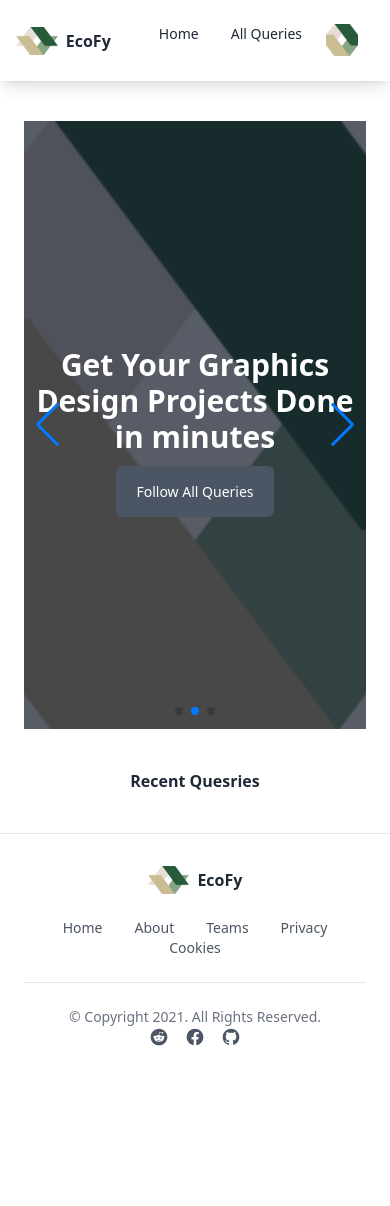
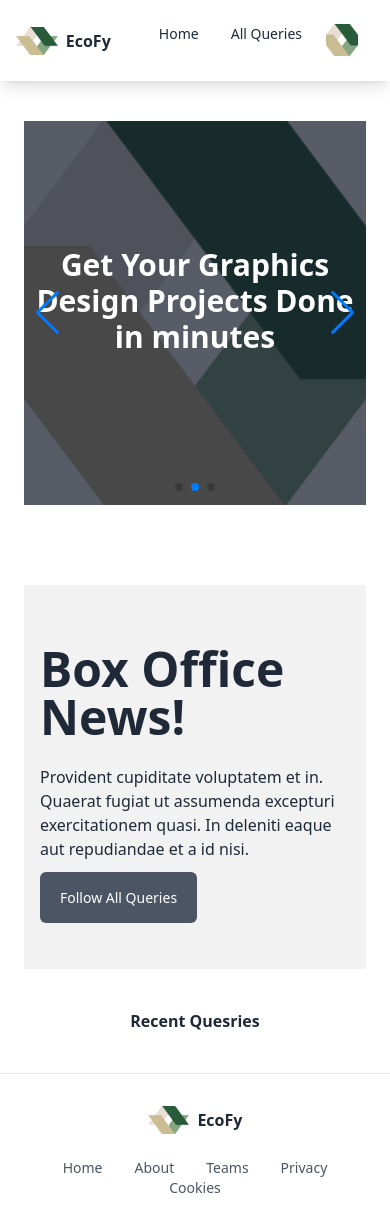
Before and after one commit to Zakaria-24/EcoFy-main, a React (Vite) app: page / in a window 390 px wide. Shown: the top 1206 px of the page. Before the commit the page ends 1079 px from the top, so only its background shows below. Built offline with nearby package versions, Linux system fonts and the light colour scheme; no server answers.

Commit message:
banner added

```diff
--- /dev/null
+++ b/src/components/AllQueriesCard.jsx
@@ -0,0 +1,35 @@
+import { Link } from "react-router-dom";
+
+const AllQueriesCard = () => {
+  return (
+    <div>
+      <div className="card w-96 bg-base-100 shadow-xl">
+        <figure>
+          <img
+            src="https://img.daisyui.com/images/stock/photo-1606107557195-0e29a4b5b4aa.jpg"
+            alt="Shoes"
+          />
+        </figure>
+        <div className="card-body">
+          <h2 className="card-title">
+            Shoes!
+            <div className="badge badge-secondary">NEW</div>
+          </h2>
+          <p>If a dog chews shoes whose shoes does he choose?</p>
+          <div className="card-actions justify-end">
+            <div className="badge badge-outline">Fashion</div>
+            <div className="badge badge-outline">Products</div>
+          </div>
+          <Link
+            to="/details"
+            className="w-full px-5 py-4 mt-4 text-sm font-medium text-white capitalize transition-colors duration-300 transform bg-gray-600 rounded-md lg:w-auto hover:bg-gray-500 focus:outline-none focus:bg-gray-500"
+          >
+            Details
+          </Link>
+        </div>
+      </div>
+    </div>
+  );
+};
+
+export default AllQueriesCard;
--- /dev/null
+++ b/src/components/Banner.jsx
@@ -0,0 +1,32 @@
+import { Link } from "react-router-dom";
+
+const Banner = () => {
+  return (
+    <div className="container px-6 py-10 mx-auto">
+      <div
+        className="hero h-96"
+        style={{
+          backgroundImage:
+            "url(https://daisyui.com/images/stock/photo-1507358522600-9f71e620c44e.jpg)",
+        }}
+      >
+        <div className="hero-overlay bg-opacity-60"></div>
+        <div className="hero-content text-center text-neutral-content">
+          <div className="max-w-md">
+            <h1 className="mb-5 text-5xl font-bold">Hello there</h1>
+            <p className="mb-5">
+              Provident cupiditate voluptatem et in. Quaerat fugiat ut assumenda
+              excepturi exercitationem quasi. In deleniti eaque aut repudiandae
+              et a id nisi.
+            </p>
+            <Link to="/addQuery" className="btn btn-primary">
+              Add Query
+            </Link>
+          </div>
+        </div>
+      </div>
+    </div>
+  );
+};
+
+export default Banner;
--- /dev/null
+++ b/src/components/TinyBanner.jsx
@@ -0,0 +1,33 @@
+import { Link } from "react-router-dom";
+
+const TinyBanner = () => {
+  return (
+    <div>
+      <div className="hero h-96 bg-base-200">
+        <div className="hero-content flex-col lg:flex-row-reverse">
+          <img
+            src="https://img.daisyui.com/images/stock/photo-1635805737707-575885ab0820.jpg"
+            className="max-w-sm rounded-lg shadow-2xl hidden bg-cover bg-center lg:block"
+            // className="hidden bg-cover bg-center lg:block lg:w-1/2"
+          />
+          <div>
+            <h1 className="text-5xl font-bold">Box Office News!</h1>
+            <p className="py-6">
+              Provident cupiditate voluptatem et in. Quaerat fugiat ut assumenda
+              excepturi exercitationem quasi. In deleniti eaque aut repudiandae
+              et a id nisi.
+            </p>
+            <Link
+              to="/AllQueries"
+              className="w-full px-5 py-4 mt-4 text-sm font-medium text-white capitalize transition-colors duration-300 transform bg-gray-600 rounded-md lg:w-auto hover:bg-gray-500 focus:outline-none focus:bg-gray-500"
+            >
+              Follow All Queries
+            </Link>
+          </div>
+        </div>
+      </div>
+    </div>
+  );
+};
+
+export default TinyBanner;
--- a/src/components/header/Slider.jsx
+++ b/src/components/header/Slider.jsx
@@ -1,9 +1,8 @@
 /* eslint-disable react/prop-types */
-import { Link } from "react-router-dom";
 const Slider = ({ image, text }) => {
   return (
     <div
-      className="w-full bg-center bg-cover h-[38rem]"
+      className="w-full bg-center bg-cover  h-96"
       style={{
         backgroundImage: `url(${image})`,
       }}
@@ -14,12 +13,6 @@ const Slider = ({ image, text }) => {
             {text}
           </h1>
           <br />
-          <Link
-            to="/AllQueries"
-            className="w-full px-5 py-4 mt-4 text-sm font-medium text-white capitalize transition-colors duration-300 transform bg-gray-600 rounded-md lg:w-auto hover:bg-gray-500 focus:outline-none focus:bg-gray-500"
-          >
-            Follow All Queries
-          </Link>
         </div>
       </div>
     </div>
--- /dev/null
+++ b/src/pages/AddQuery.jsx
@@ -0,0 +1,9 @@
+const AddQuery = () => {
+  return (
+    <div>
+      <h1>addQuery</h1>
+    </div>
+  );
+};
+
+export default AddQuery;
--- a/src/pages/AllQueries.jsx
+++ b/src/pages/AllQueries.jsx
@@ -1,7 +1,9 @@
+import AllQueriesCard from "../components/AllQueriesCard";
+
 const AllQueries = () => {
   return (
-    <div>
-      <h1>AllQueries</h1>
+    <div className="container px-6 py-10 mx-auto">
+      <AllQueriesCard />
     </div>
   );
 };
--- a/src/pages/Home.jsx
+++ b/src/pages/Home.jsx
@@ -1,3 +1,4 @@
+import TinyBanner from "../components/TinyBanner";
 import Carousel from "../components/header/Carousel";
 
 const Home = () => {
@@ -5,6 +6,11 @@ const Home = () => {
     <div>
       {/* /Carousel */}
       <Carousel />
+
+      {/* Home Banner */}
+      <div className="container px-6 py-10 mx-auto">
+        <TinyBanner />
+      </div>
 
       {/* /Recent Quesries */}
       <div>
--- a/src/pages/MyQueries.jsx
+++ b/src/pages/MyQueries.jsx
@@ -1,7 +1,11 @@
+import Banner from "../components/Banner";
 const MyQueries = () => {
   return (
     <div>
-      <h1>kl..........</h1>
+      {/* Query Banner */}
+      <Banner />
+      {/* My Queries */}
+      <h1>My Queries</h1>
     </div>
   );
 };
--- a/src/routes/Routes.jsx
+++ b/src/routes/Routes.jsx
@@ -9,6 +9,7 @@ import MyQueries from "./../pages/MyQueries";
 import RecommendationForMe from "./../pages/RecommendationForMe";
 import MyRecommendation from "./../pages/MyRecommendation";
 import PrivateRoute from "./PrivateRoute";
+import AddQuery from "../pages/AddQuery";
 
 const router = createBrowserRouter([
   {
@@ -41,6 +42,14 @@ const router = createBrowserRouter([
         ),
       },
       {
+        path: "/addQuery",
+        element: (
+          <PrivateRoute>
+            <AddQuery />
+          </PrivateRoute>
+        ),
+      },
+      {
         path: "/RecommendationForMe",
         element: <RecommendationForMe />,
       },
```
